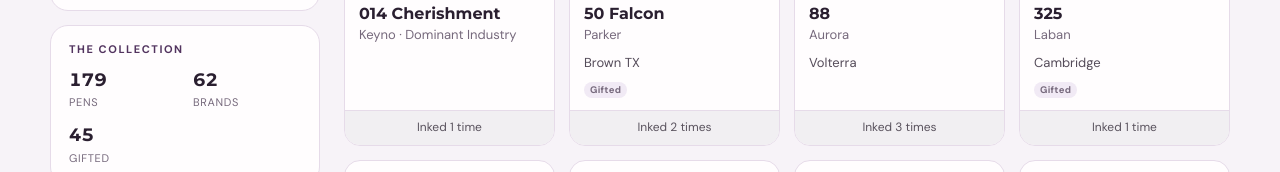
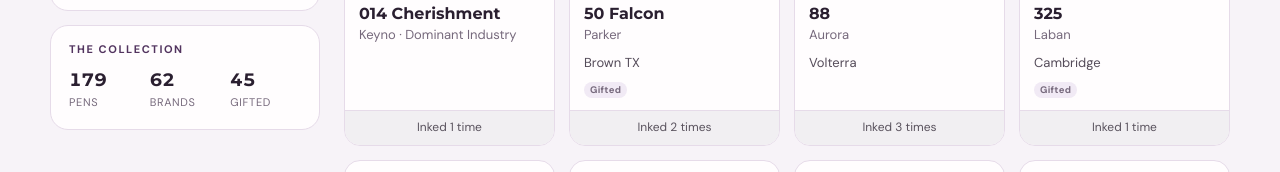
Before and after one commit to jwilde624/pen-library, a plain HTML site: page index.html in a window 1280 px wide. Shown: the part 579-751 px from the top of the page. Drawn offline with Linux system fonts and the light colour scheme.

Commit message:
Collection stats on one line
Co-Authored-By: Claude Opus 5.5 <noreply@anthropic.com>
Claude-Session: https://claude.ai/code/session_01FdaLaMLg8ePkjgCz2XBSUs

```diff
--- a/index.html
+++ b/index.html
@@ -124,6 +124,7 @@ footer{font-size:12px;color:var(--muted);display:flex;flex-direction:column;alig
 .salebadge{position:absolute;top:8px;left:8px;font-size:10px;font-weight:700;letter-spacing:.08em;text-transform:uppercase;color:#fff;background:var(--plum);border-radius:99px;padding:3px 8px}
 .desc{font-size:13px;color:var(--ink);opacity:.8;margin:0;line-height:1.35}
 .mail{user-select:all;color:var(--ink)}
+.statcard .stats{grid-template-columns:repeat(3,minmax(0,1fr));gap:12px 10px}
 </style>
 </head>
 <body>
```
